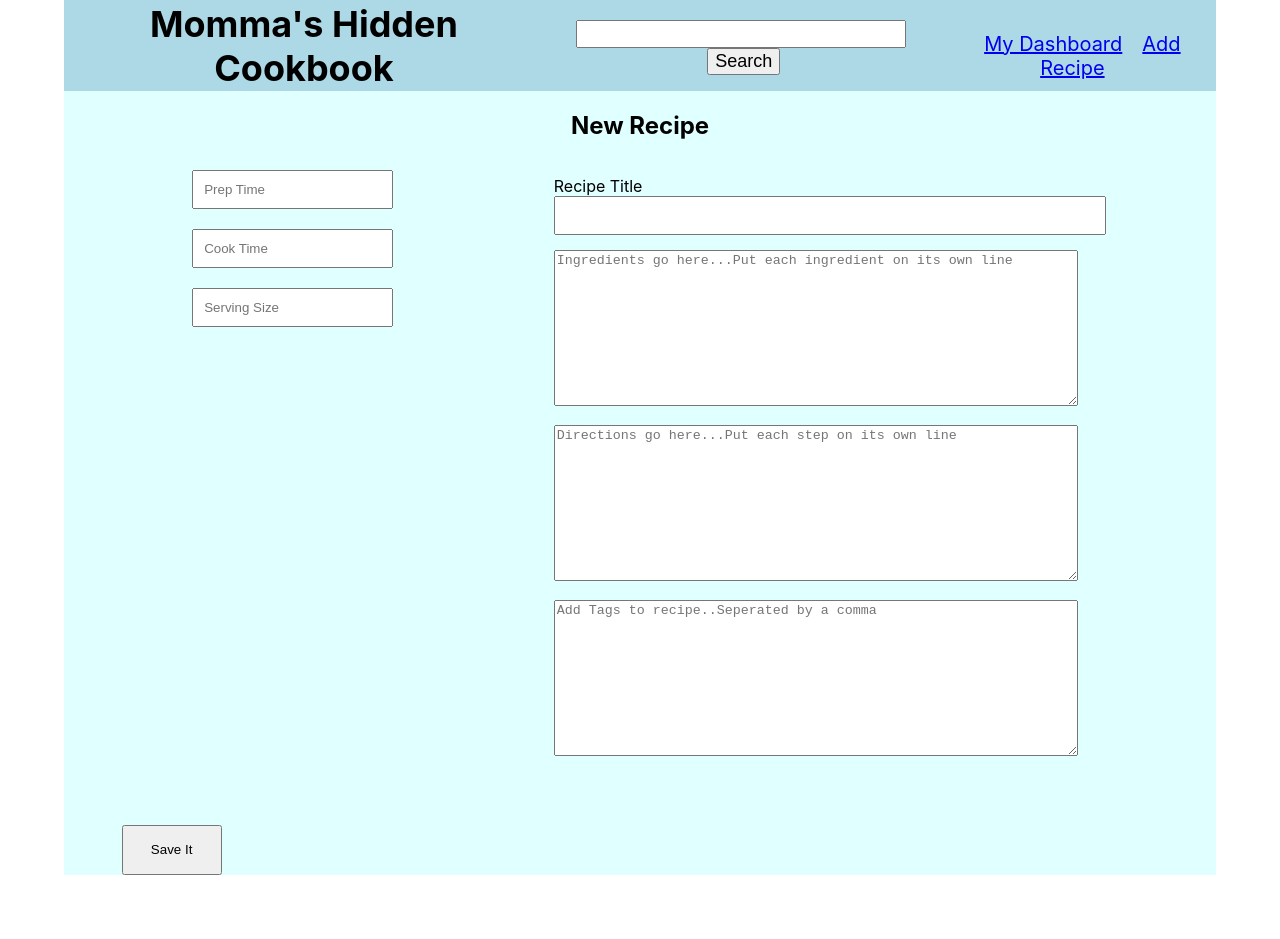
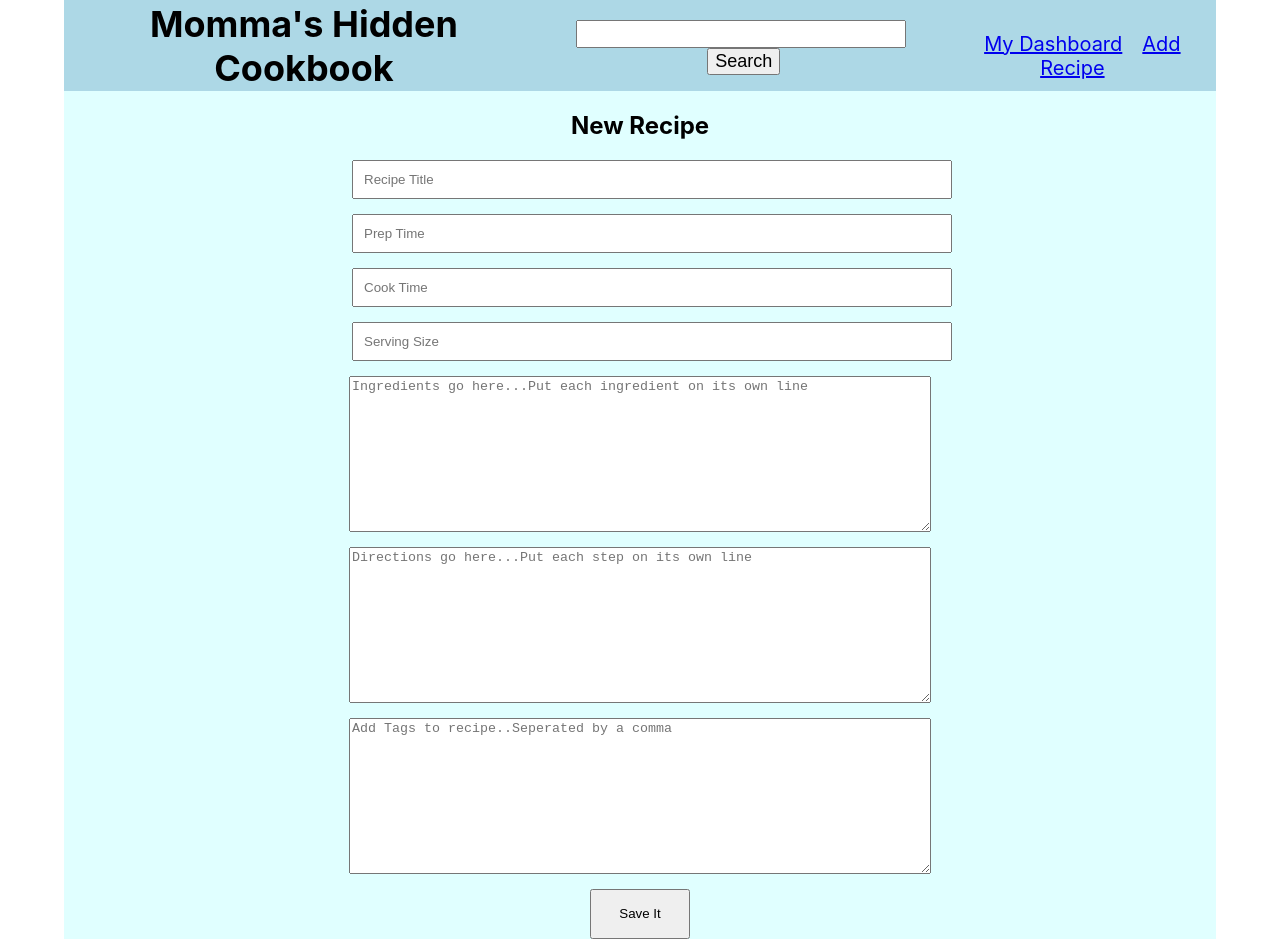
Before and after one commit to snazzyj/MommasCookbook, a React (Create React App) app: page /addrecipe in a window 1280 px wide. Before the commit the page ends 875 px from the top, so only its background shows below. Built offline with nearby package versions, Linux system fonts and the light colour scheme.

Commit message:
added basic layout and styling

```diff
--- a/src/profile/profile.css
+++ b/src/profile/profile.css
@@ -1,5 +1,6 @@
 .title {
-    margin-top: 100px;
+    font-size: 36px;
+    margin-top: 25px;
 }
 
 .recipeList {
--- a/src/recipe/addrecipe.js
+++ b/src/recipe/addrecipe.js
@@ -144,32 +144,25 @@ class AddRecipe extends Component {
                 <Nav />
                 <section>
                     <h1>New Recipe</h1>
-                    <form className="addRecipeForm">
+                    <form className="addRecipe">
 
-                        <div className="top">
+                        <div className="mainContainer">
+                            <label className="recipeName">
+                                <input className="recipeNameInput" onChange={this.setRecipeName} required placeholder="Recipe Title" />
+                            </label>
                             <RecipeService.RecipeDetails setPrepTime={this.setPrepTime} setCookTime={this.setCookTime} setServingSize={this.setServingSize} />
-                        </div>
 
-                        <ul className="bottom">
-                            <li>
-                                <label> Recipe Title
-                                </label>
-                                <input className="recipeNameInput" onChange={this.setRecipeName} required placeholder="" />
-                            </li>
-                            <li>
                             <textarea onChange={this.handleIngredients} placeholder="Ingredients go here...Put each ingredient on its own line" required />
-                            </li>
-                            <li>
+
                             <textarea onChange={this.handleDirections} placeholder="Directions go here...Put each step on its own line" required />
-                            </li>
-                            <li>
+
                             <textarea onChange={this.handleTags} placeholder="Add Tags to recipe..Seperated by a comma" required />
-                            </li>
-                        </ul>
 
                             <button type="submit" onClick={(e) => { this.handleClick(); this.handleSubmit(e) }}>
                                 {this.state.disabled ? 'Cooking your recipe up!' : 'Save It'}
                             </button>
+
+                        </div>
                     </form>
                 </section>
             </Fragment>
--- a/src/recipe/recipe.css
+++ b/src/recipe/recipe.css
@@ -1,60 +1,98 @@
-.addRecipeForm {
-    display: flex;
-    flex-direction: row;
-    flex-wrap: wrap;
-    width: 90%;
+/* Display Recipe Screen */
+.recipe {
+    width: 66%;
     margin-left: auto;
     margin-right: auto;
 }
 
-.recipeNameInput {
-    padding: 10px 15px;
+.recipe > h1 {
+    font-size: 28px;
+}
+
+.recipeInfo, .ingredients, .directions {
+    display: flex;
+    flex-direction: row;
+    width: 66%;
+    margin-left: auto;
+    margin-right: auto;
+    justify-content: center;
+}
+.recipeInfo > p {
+    border: black 1px solid;
+    padding: 20px;
+}
+
+.recipe > h1{
+    text-decoration: underline;
+}
+
+.ingredients > ul {
+    list-style-type: square;
+    margin-left: auto;
+    margin-right: auto;
+    width: 33%;
+}
+
+.ingredients, .directions {
+    border: black 1px solid;
+    display: flex;
+    flex-direction: column;
+    margin-bottom: 10px;
+}
+
+.ingredients > h3, .directions > h3 {
+    text-decoration: underline;
+    font-size: 24px;
     width: 100%;
+}
+
+/* Edit Recipe Screen */
+
+.editRecipe {
+    margin-top: 25px;
+}
+
+/* Add Recipe Screen */
+
+.recipeName {
+    width: 50%;
+}
+
+.recipeNameInput, .recipePrep, .recipeCook, .recipeServing {
+    width: 100%;
+    padding: 10px;
     margin-bottom: 15px;
 }
 
-.top, .bottom {
+.mainContainer, .editRecipe {
+    width: 50%;;
     display: flex;
     flex-direction: column;
-    margin-right: 50px;
+    margin-right: auto;
+    margin-left: auto;
+    align-items: center;
+    justify-content: center;
+    margin-bottom: 50px;
 }
 
-.top {
-    width: 33%;
-}
-
-.top > label {
-    padding: 10px;
-}
-
-.top > label > input {
-    padding: 10px;
-}
-
-.bottom > li > textarea {
+.mainContainer > textarea, .editRecipe > textarea, .editRecipe > label > textarea {
     margin-bottom: 15px;
     height: 150px;
     width: 100%;
 }
 
-.bottom > li {
-    width: 100%;
-    list-style-type: none;
+.editRecipe > label {
+    font-size: 18px;
 }
 
-.bottom > li > label {
-    float: left
+.mainContainer > label, .ingredientsLabel, .directionsLabel, .recipeTagsLabel {
+    width: 100%;
+    font-size: 18px;
+    text-align: left;
 }
 
-.bottom {
-    margin-bottom: 50px;
-    width: 50%
-}
-
-.addRecipeForm > button {
+.mainContainer > button, .editBtn, .saveBtn {
     width: 100px;
     height: 50px;
-    /* position: absolute;
-    bottom: 0; */
     cursor: pointer;
 }
--- a/src/recipe/recipe.js
+++ b/src/recipe/recipe.js
@@ -18,9 +18,10 @@ const renderIngredientList = (ingredients) => {
 
 //renders each direction into its own p tag
 const renderDirections = (directions) => {
+    let x = 0;
     if (directions !== undefined) {
         return directions.map((el, i) =>
-            <p key={i}>{el}</p>
+            <p key={i}><span>{x = x + 1} </span>{el}</p>
         )
     } else {
         return ''
@@ -170,34 +171,36 @@ class Recipe extends Component {
                 }
                 <section>
                     {!editing ?
-                        <button onClick={this.toggleEditOn}>Edit</button>
-                        : <button onClick={this.toggleEditOff}>Save</button>
-                    }
-
-                    {!editing ?
-                        <Fragment>
+                        <section className="recipe">
 
                             <h1>{recipe.recipe_name}</h1>
 
+                            <div className="recipeInfo">
                                 <p>Prep Time: <span>{recipe.preptime}</span></p>
 
                                 <p>Cook Time: <span>{recipe.cooktime}</span></p>
 
                                 <p>Serving Size: <span>{recipe.servingsize}</span></p>
+                            </div>
 
+                            <div className="ingredients">
                                 <h3>Ingredients</h3>
                                 <ul>
                                 {renderIngredientList(recipe.ingredients)}
                                 </ul>
+                            </div>
 
+                            <div className="directions">
                                 <h3>Directions</h3>
                                 {renderDirections(recipe.directions)}
-                        </Fragment>
+                            </div>
+
+                        </section>
 
                         :
-                        <Fragment>
-                            <label>
-                                <input defaultValue={recipe.recipe_name} onChange={this.updateRecipeName} />
+                        <section className="editRecipe">
+                            <label className="recipeName">Recipe Name
+                                <input className="recipeNameInput" defaultValue={recipe.recipe_name} onChange={this.updateRecipeName} />
                             </label>
 
                             <RecipeService.RecipeDetailsOnEdit
@@ -208,11 +211,23 @@ class Recipe extends Component {
                                 updateCook={this.updateCookTime}
                                 updateServing={this.updateServingSize}
                             />
+                            <label className="ingredientsLabel">Ingredients
+                                <textarea defaultValue={recipe.ingredients} onChange={this.updateIngredients} />
+                            </label>
 
-                            <textarea defaultValue={recipe.ingredients} onChange={this.updateIngredients} />
+                            <label className="directionsLabel">Directions
                                 <textarea defaultValue={recipe.directions} onChange={this.updateDirections}/>
+                            </label>
+
+                            <label className="recipeTagsLabel">Recipe Tags
                                 <textarea defaultValue={recipe.recipe_tags} onChange={this.updateTags} />
-                        </Fragment>
+                            </label>
+                        </section>
+                    }
+
+                    {!editing ?
+                        <button className="editBtn" onClick={this.toggleEditOn}>Edit</button>
+                        : <button className="saveBtn" onClick={this.toggleEditOff}>Save</button>
                     }
 
                     <p>
--- a/src/recipe/recipeservice.js
+++ b/src/recipe/recipeservice.js
@@ -5,15 +5,15 @@ const RecipeService = {
         return (
             <Fragment>
                 <label>
-                    <input type="text" onInput={props.setPrepTime} placeholder="Prep Time"/>
+                    <input className="recipePrep" type="text" onInput={props.setPrepTime} placeholder="Prep Time"/>
                 </label>
 
                 <label>
-                    <input type="text" onInput={props.setCookTime} placeholder="Cook Time"/>
+                    <input className="recipeCook" type="text" onInput={props.setCookTime} placeholder="Cook Time"/>
                 </label>
 
                 <label>
-                    <input type="text" onInput={props.setServingSize} placeholder="Serving Size"/>
+                    <input className="recipeServing" type="text" onInput={props.setServingSize} placeholder="Serving Size"/>
                 </label>
             </Fragment>
         )
@@ -22,16 +22,16 @@ const RecipeService = {
     RecipeDetailsOnEdit(props) {
         return (
             <Fragment>
-                <label>
-                    <input type="text" onChange={props.updatePrep} defaultValue={props.prep}/>
+                <label> Prep Time
+                    <input className="recipePrep"  type="text" onChange={props.updatePrep} defaultValue={props.prep}/>
                 </label>
 
-                <label>
-                    <input type="text" onChange={props.updateCook} defaultValue={props.cook}/>
+                <label> Cook Time
+                    <input className="recipeCook" type="text" onChange={props.updateCook} defaultValue={props.cook}/>
                 </label>
 
-                <label>
-                    <input type="text" onChange={props.updateServing} defaultValue={props.serving}/>
+                <label> Serving Size
+                    <input className="recipeServing" type="text" onChange={props.updateServing} defaultValue={props.serving}/>
                 </label>
             </Fragment>
         )
```
Lines whose indentation alone changed are shown as unchanged.
